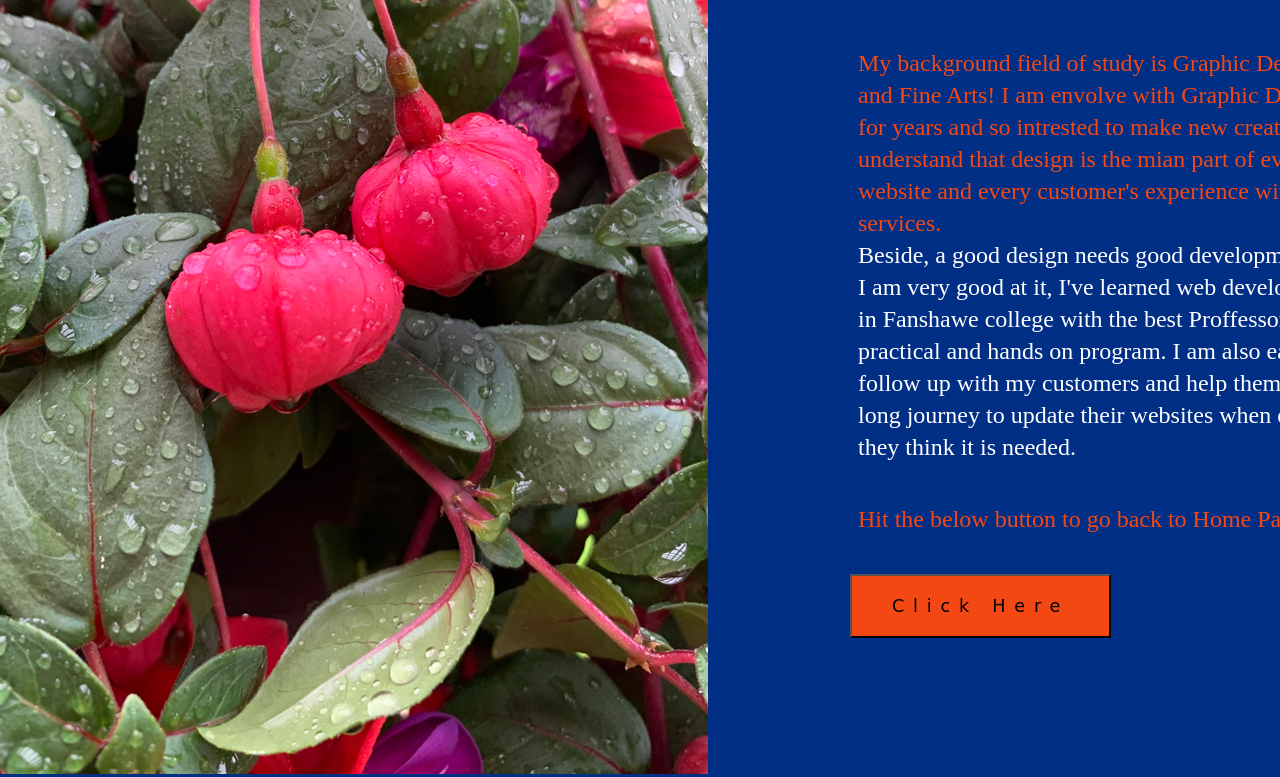
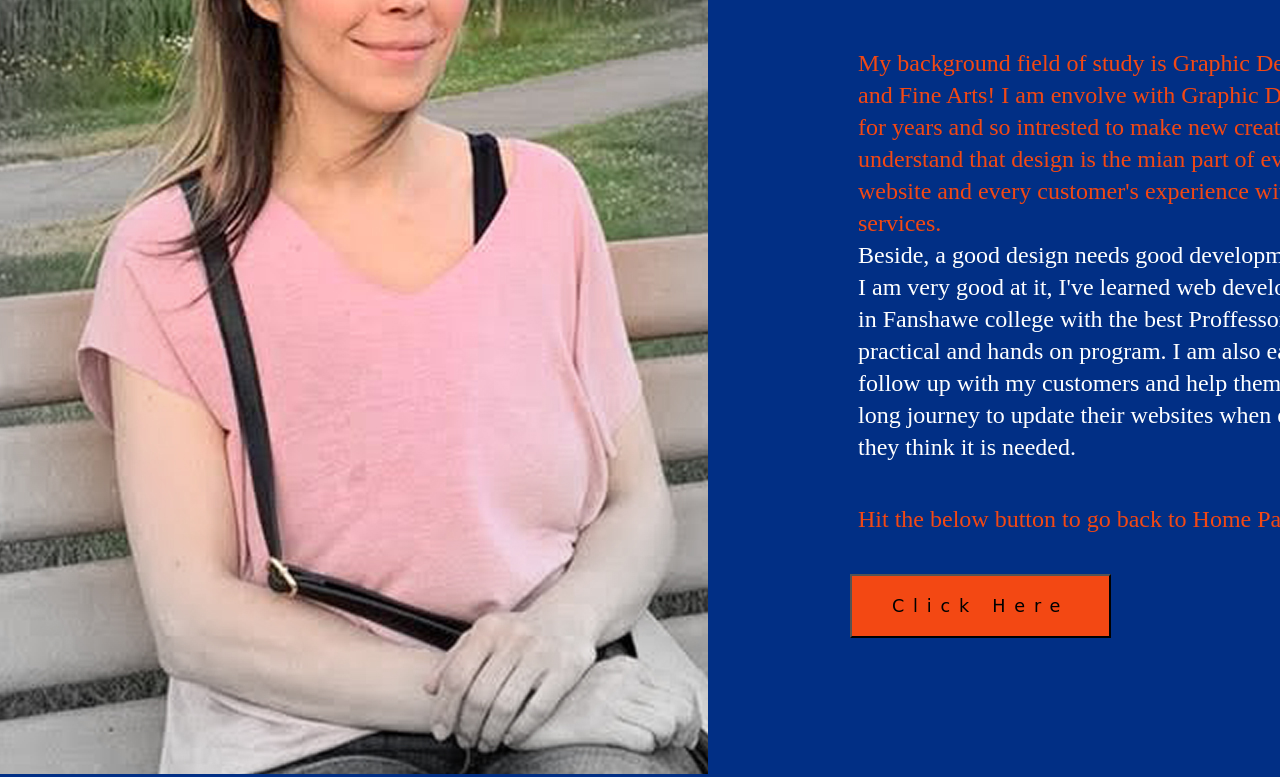
Before and after one commit to shirinhk/kazerooni_shirin_DynamicTeamPage, a plain HTML site: page index.html in a window 1280 px wide. Both pictures are taken after a click on the button "Click Here". Shown: the part 276-1053 px from the top of the page. Drawn offline with Linux system fonts and the light colour scheme; a web font is replaced by a local one.

Commit message:
changing some design in html file

```diff
--- a/index.html
+++ b/index.html
@@ -41,7 +41,7 @@
             <section class="firstFlex">
               <div class="row">
                 <h2 class="hidden">Bio Section</h2>
-                <div><img src="images/secondImage.jpg" alt="Flower Picture"></div>
+                <div><img src="images/secondImage2.jpg" alt="Flower Picture"></div>
                 <div class="firstText">
                   <h2>Shirin Kazerooni</h2>
                   <div class="text">
```
Also changed, not shown: images/secondImage.jpg (deleted), images/secondImage2.jpg (added), 1 other file.
